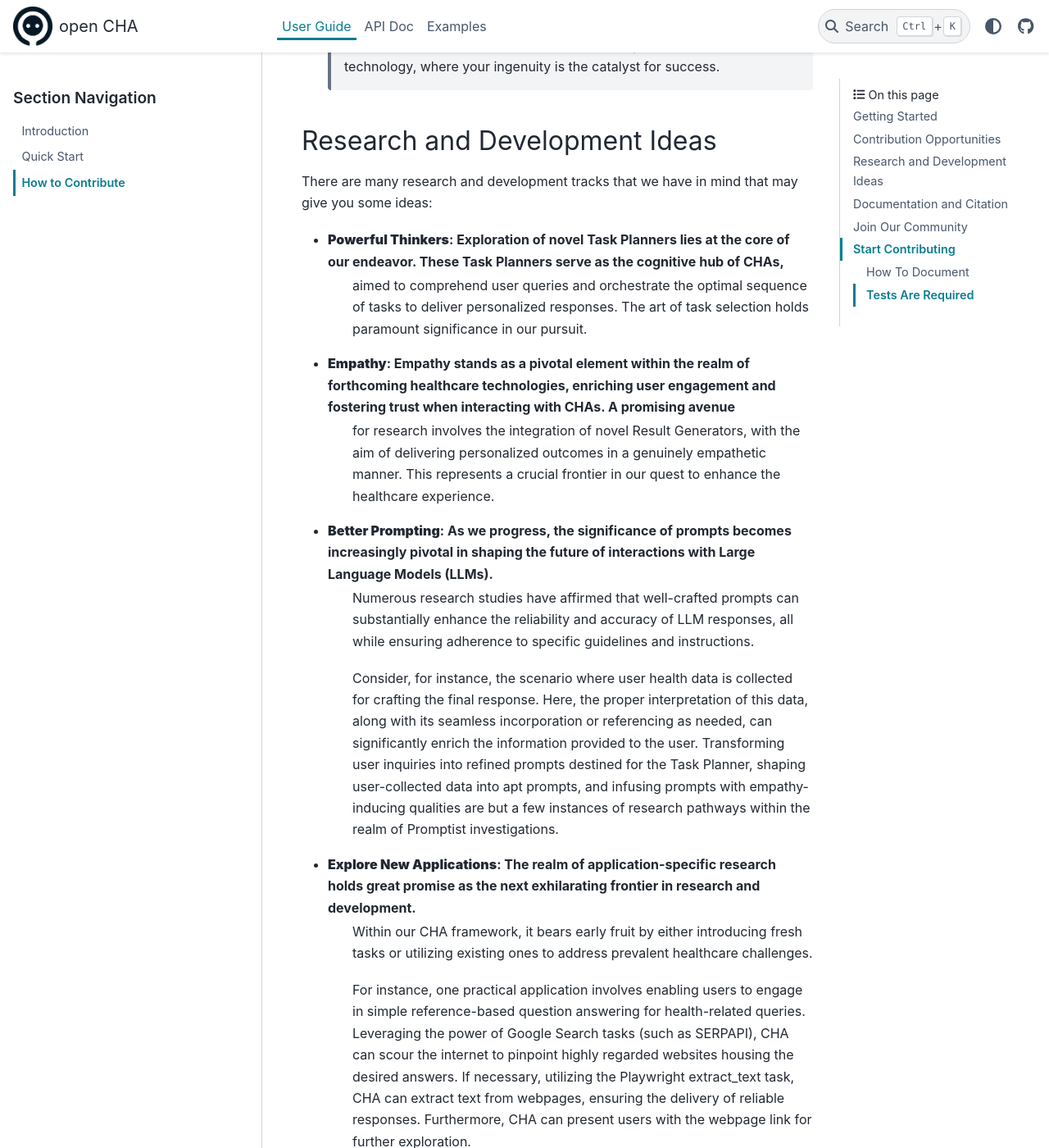
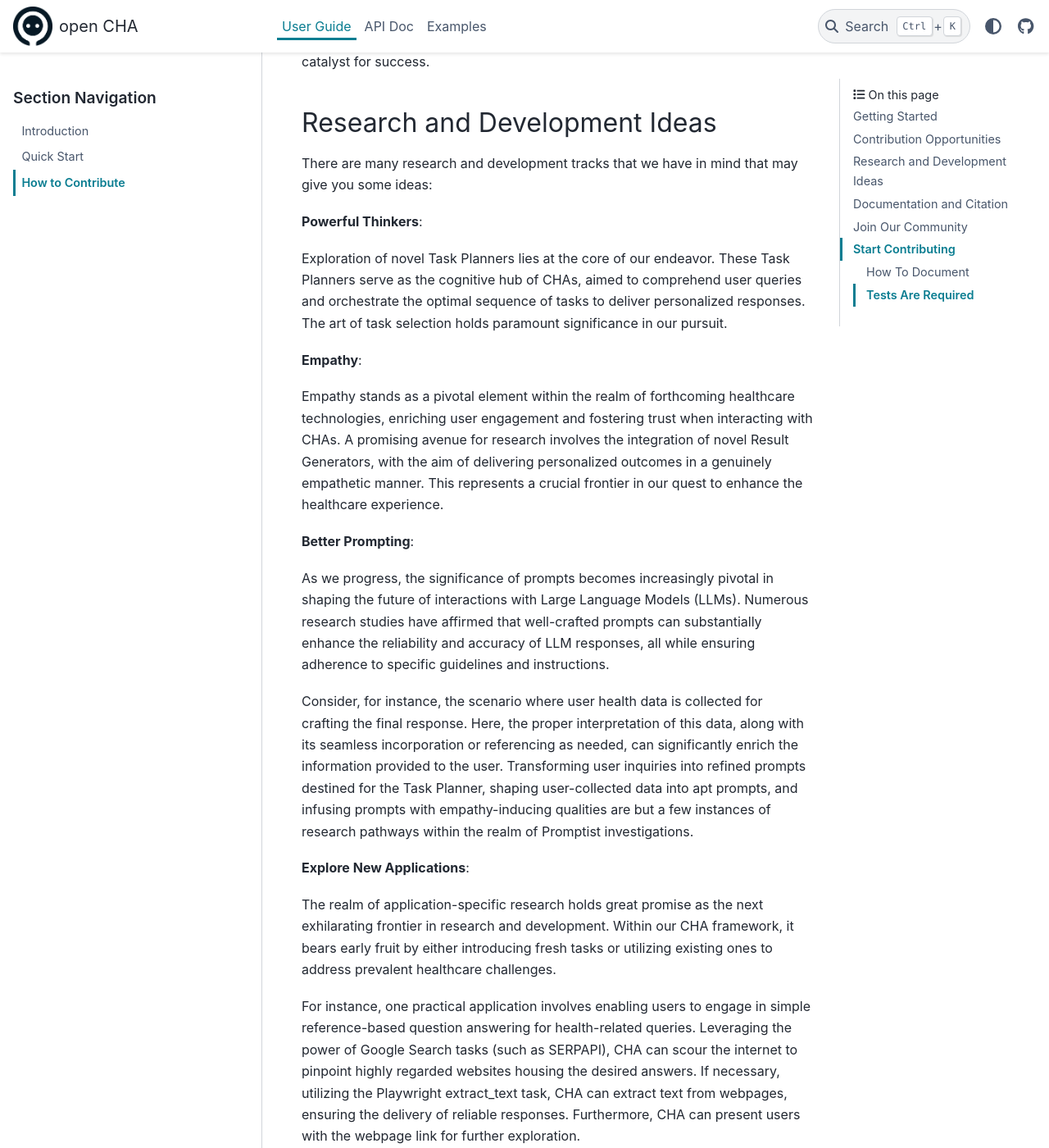
Before and after one commit to Institute4FutureHealth/CHA, a Sphinx documentation site: the page built from docs/source/user_guide/contribute.rst, in a window 1280 px wide and 1400 px high, scrolled down 1589 px. Shown: the whole window at 82% size. Built offline with Sphinx 7.4.7 and the PyData theme 0.15.4, drawn with Linux system fonts in a browser that asks for light colours; some of the changed text lies outside the part shown.

Commit message:
fixed doc

```diff
--- a/docs/source/user_guide/contribute.rst
+++ b/docs/source/user_guide/contribute.rst
@@ -13,67 +13,85 @@
 Getting Started
 ---------------
 
-- **Familiarize Yourself with CHA**:
+Familiarize Yourself with CHA:
+^^^^^^^^^^^^^^^^^^^^^^^^^^^^^^^^^^
 
-	Before contributing, it's essential to understand the framework and its capabilities.
-	First of all we recommend you reading our `Paper <https://arxiv.org/abs/2310.02374>`_ or :ref:`introduction` section to get a high level idea of how it works and what are the main components.
-	Then we encourage you to take a look at our code base. We have provided a comprehensive documentation on all implemented parts in the :ref:`api` section.
+Before contributing, it's essential to understand the framework and its capabilities.
+First of all we recommend you reading our `Paper <https://arxiv.org/abs/2310.02374>`_ or :ref:`introduction` section to get a high level idea of how it works and what are the main components.
+Then we encourage you to take a look at our code base. We have provided a comprehensive documentation on all implemented parts in the :ref:`api` section.
 
-- **Installation and Setup**:
+Installation and Setup:
+^^^^^^^^^^^^^^^^^^^^^^^^
 
-	For those without extensive development experience, we've designed CHA to be user-friendly. Most configurations are pre-set, making it easy to start using the framework.
-	Follow our :ref:`quick_start` guide to get up and running quickly. Also you can take a look at current :ref:`examples` to get ideas on how to start your journey.
+For those without extensive development experience, we've designed CHA to be user-friendly. Most configurations are pre-set, making it easy to start using the framework.
+Follow our :ref:`quick_start` guide to get up and running quickly. Also you can take a look at current :ref:`examples` to get ideas on how to start your journey.
 
 
 Contribution Opportunities
 --------------------------
 
-- **Healthcare Specialists and Research Teams**:
+Healthcare Specialists and Research Teams:
+^^^^^^^^^^^^^^^^^^^^^^^^^^^^^^^^^^^^^^^^^^^^^^^^
 
-	Healthcare specialists and research teams have the opportunity to enhance CHA by effortlessly introducing new :ref:`tasks` or creating unique :ref:`examples` by combining existing tasks.
-	We've streamlined this process by offering clear instructions and, in numerous instances, requiring the implementation of just a single function.
-	Your contributions will significantly bolster healthcare applications with minimal effort on your part.
+Healthcare specialists and research teams have the opportunity to enhance CHA by effortlessly introducing new :ref:`tasks` or creating unique :ref:`examples` by combining existing tasks.
+We've streamlined this process by offering clear instructions and, in numerous instances, requiring the implementation of just a single function.
+Your contributions will significantly bolster healthcare applications with minimal effort on your part.
 
-- **Inspired Developers and Researchers**:
+Inspired Developers and Researchers:
+^^^^^^^^^^^^^^^^^^^^^^^^^^^^^^^^^^^^^^^^^^
 
-	For visionary developers and researchers, CHA is a boundless realm of opportunities.
-	Our framework features fully customizable components, inviting you to explore, experiment, and amplify CHA's potential.
+For visionary developers and researchers, CHA is a boundless realm of opportunities.
+Our framework features fully customizable components, inviting you to explore, experiment, and amplify CHA's potential.
 
-	In the ever-evolving landscape of healthcare technology, we thrive at the forefront, where creativity and innovation are the cornerstones of our journey.
-	Beyond contributing, you'll find a multitude of research avenues awaiting your exploration, paving the way for groundbreaking advancements in healthcare.
-	Join us in shaping the future of healthcare technology, where your ingenuity is the catalyst for success.
+In the ever-evolving landscape of healthcare technology, we thrive at the forefront, where creativity and innovation are the cornerstones of our journey.
+Beyond contributing, you'll find a multitude of research avenues awaiting your exploration, paving the way for groundbreaking advancements in healthcare.
+Join us in shaping the future of healthcare technology, where your ingenuity is the catalyst for success.
 
 Research and Development Ideas
 ------------------------------
 
 There are many research and development tracks that we have in mind that may give you some ideas:
 
-- **Powerful Thinkers**: Exploration of novel Task Planners lies at the core of our endeavor. These Task Planners serve as the cognitive hub of CHAs,
-  	aimed to comprehend user queries and orchestrate the optimal sequence of tasks to deliver personalized responses. The art of task selection holds paramount significance in our pursuit.
-- **Empathy**: Empathy stands as a pivotal element within the realm of forthcoming healthcare technologies, enriching user engagement and fostering trust when interacting with CHAs. A promising avenue
-	for research involves the integration of novel Result Generators, with the aim of delivering personalized outcomes in a genuinely empathetic manner.
-  	This represents a crucial frontier in our quest to enhance the healthcare experience.
-- **Better Prompting**: As we progress, the significance of prompts becomes increasingly pivotal in shaping the future of interactions with Large Language Models (LLMs).
-  	Numerous research studies have affirmed that well-crafted prompts can substantially enhance the reliability and accuracy of LLM responses,
-  	all while ensuring adherence to specific guidelines and instructions.
+**Powerful Thinkers**:
 
-	Consider, for instance, the scenario where user health data is collected for crafting the final response.
-	Here, the proper interpretation of this data, along with its seamless incorporation or referencing as needed, can significantly enrich the information provided to the user.
-	Transforming user inquiries into refined prompts destined for the Task Planner, shaping user-collected data into apt prompts,
-	and infusing prompts with empathy-inducing qualities are but a few instances of research pathways within the realm of Promptist investigations.
-- **Explore New Applications**: The realm of application-specific research holds great promise as the next exhilarating frontier in research and development.
-	Within our CHA framework, it bears early fruit by either introducing fresh tasks or utilizing existing ones to address prevalent healthcare challenges.
+Exploration of novel Task Planners lies at the core of our endeavor. These Task Planners serve as the cognitive hub of CHAs,
+aimed to comprehend user queries and orchestrate the optimal sequence of tasks to deliver personalized responses. The art of task selection holds paramount significance in our pursuit.
 
-	For instance, one practical application involves enabling users to engage in simple reference-based question answering for health-related queries.
-	Leveraging the power of Google Search tasks (such as SERPAPI), CHA can scour the internet to pinpoint highly regarded websites housing the desired answers.
-	If necessary, utilizing the Playwright extract_text task, CHA can extract text from webpages, ensuring the delivery of reliable responses.
-	Furthermore, CHA can present users with the webpage link for further exploration.
+**Empathy**:
 
-	In more intricate scenarios, researchers can implement a CT image classifier, adept at identifying tumors, and seamlessly integrate it with CHA to craft an
-	interactive medical image reporting system. These examples underscore the immense potential for innovation and problem-solving within the healthcare landscape
-	using our framework.
-- **Your New Idea**: It is important to note that these are some general ideas and the sky is unlimited. We fully encourage and support new ideas and we are willing
-	to help and contribute in new ideas. You can contact us by email to setup meetings so that we can discuss new ideas.
+Empathy stands as a pivotal element within the realm of forthcoming healthcare technologies, enriching user engagement and fostering trust when interacting with CHAs. A promising avenue
+for research involves the integration of novel Result Generators, with the aim of delivering personalized outcomes in a genuinely empathetic manner.
+This represents a crucial frontier in our quest to enhance the healthcare experience.
+
+**Better Prompting**:
+
+As we progress, the significance of prompts becomes increasingly pivotal in shaping the future of interactions with Large Language Models (LLMs).
+Numerous research studies have affirmed that well-crafted prompts can substantially enhance the reliability and accuracy of LLM responses,
+all while ensuring adherence to specific guidelines and instructions.
+
+Consider, for instance, the scenario where user health data is collected for crafting the final response.
+Here, the proper interpretation of this data, along with its seamless incorporation or referencing as needed, can significantly enrich the information provided to the user.
+Transforming user inquiries into refined prompts destined for the Task Planner, shaping user-collected data into apt prompts,
+and infusing prompts with empathy-inducing qualities are but a few instances of research pathways within the realm of Promptist investigations.
+
+**Explore New Applications**:
+
+The realm of application-specific research holds great promise as the next exhilarating frontier in research and development.
+Within our CHA framework, it bears early fruit by either introducing fresh tasks or utilizing existing ones to address prevalent healthcare challenges.
+
+For instance, one practical application involves enabling users to engage in simple reference-based question answering for health-related queries.
+Leveraging the power of Google Search tasks (such as SERPAPI), CHA can scour the internet to pinpoint highly regarded websites housing the desired answers.
+If necessary, utilizing the Playwright extract_text task, CHA can extract text from webpages, ensuring the delivery of reliable responses.
+Furthermore, CHA can present users with the webpage link for further exploration.
+
+In more intricate scenarios, researchers can implement a CT image classifier, adept at identifying tumors, and seamlessly integrate it with CHA to craft an
+interactive medical image reporting system. These examples underscore the immense potential for innovation and problem-solving within the healthcare landscape
+using our framework.
+
+**Your New Idea**:
+
+It is important to note that these are some general ideas and the sky is unlimited. We fully encourage and support new ideas and we are willing
+to help and contribute in new ideas. You can contact us by email to setup meetings so that we can discuss new ideas.
 
 
 Documentation and Citation
```
